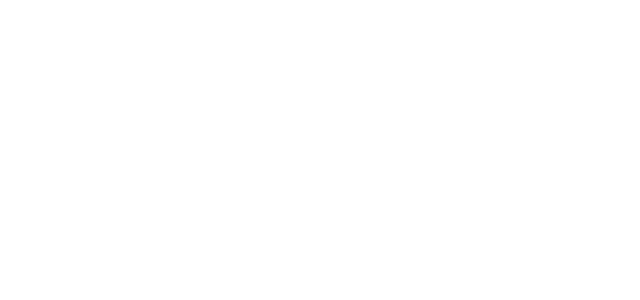
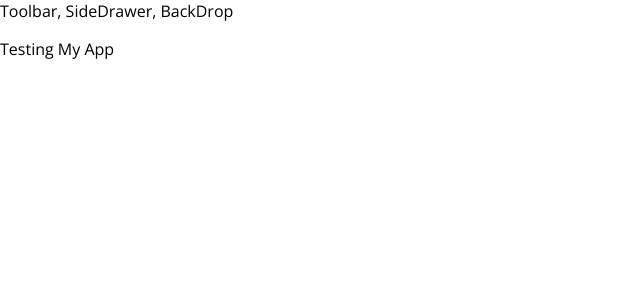
Before and after one commit to Ritik97/Burger-Builder, a React app: page / in a window 1280 px wide. Shown: the top 300 px of the page, without its empty margins (0-640 px from the left). Built offline with nearby package versions, Linux system fonts and the light colour scheme.

Commit message:
Created Layout Component

```diff
--- a/public/index.html
+++ b/public/index.html
@@ -10,6 +10,7 @@
     -->
     <link rel="manifest" href="%PUBLIC_URL%/manifest.json">
     <link rel="shortcut icon" href="%PUBLIC_URL%/favicon.ico">
+    <link href="https://fonts.googleapis.com/css2?family=Open+Sans:wght@400;700&display=swap" rel="stylesheet">
     <!--
       Notice the use of %PUBLIC_URL% in the tags above.
       It will be replaced with the URL of the `public` folder during the build.
@@ -19,7 +20,7 @@
       work correctly both with client-side routing and a non-root public URL.
       Learn how to configure a non-root public URL by running `npm run build`.
     -->
-    <title>React App</title>
+    <title>Burger Builder</title>
   </head>
   <body>
     <noscript>
--- a/src/App.js
+++ b/src/App.js
@@ -1,10 +1,13 @@
 import React, { Component } from 'react';
+import Layout from './components/Layout/Layout';
 
 class App extends Component {
   render() {
     return (
       <div className="App">
-
+        <Layout>
+          <p>Testing My App</p>
+        </Layout>
       </div>
     );
   }
--- /dev/null
+++ b/src/components/Layout/Layout.js
@@ -0,0 +1,19 @@
+import React from 'react';
+import Auxiliary from '../../hoc/Auxiliary';
+
+const layout = (props) => (
+
+    <Auxiliary>
+        <div>
+            Toolbar, SideDrawer, BackDrop
+        </div>
+        <main>
+            {props.children}
+        </main>
+
+    </Auxiliary>
+);
+
+
+
+export default layout;
--- /dev/null
+++ b/src/hoc/Auxiliary.js
@@ -0,0 +1,5 @@
+const auxiliary = (props) => props.children;
+
+
+
+export default auxiliary;
--- a/src/index.css
+++ b/src/index.css
@@ -1,5 +1,5 @@
 body {
   margin: 0;
   padding: 0;
-  font-family: sans-serif;
+  font-family: 'Open Sans', sans-serif;
 }
```
Also changed, not shown: src/components/hi.txt (added).
